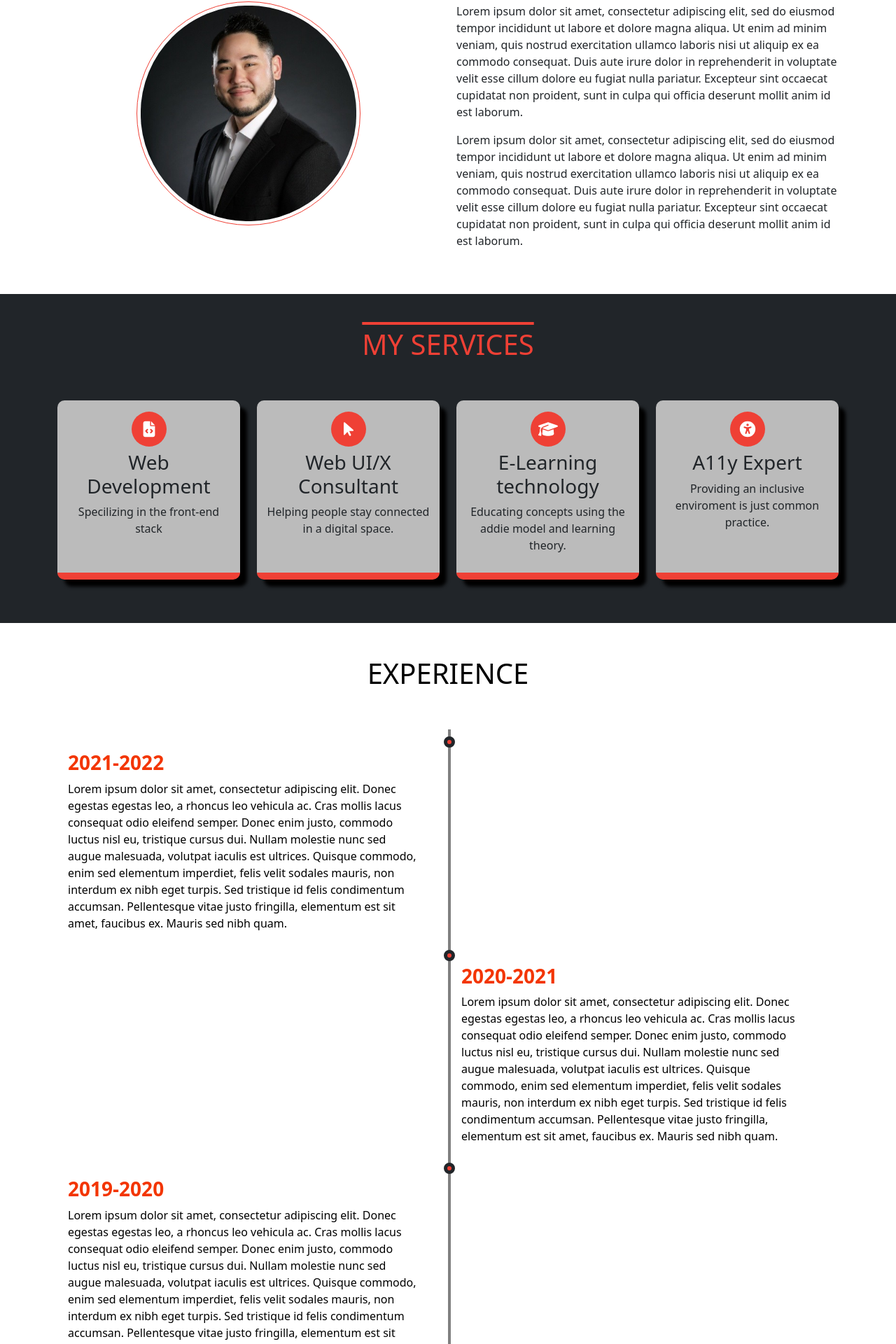
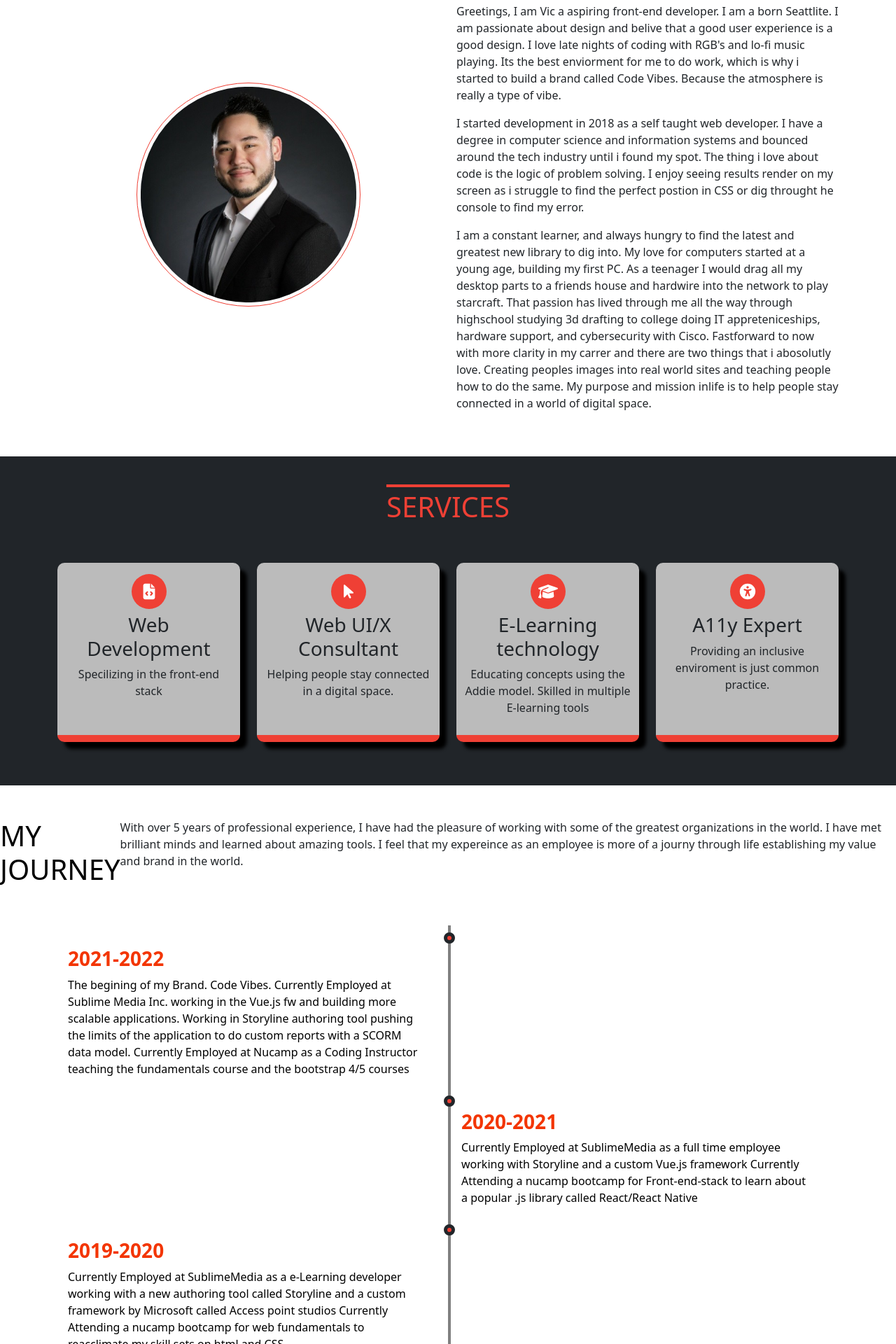
Before and after one commit to victorswanberg/portfolio, a React (Create React App) app: page / in a window 1280 px wide. Shown: the part 736-2656 px from the top of the page at 70% size. Built offline with nearby package versions, Linux system fonts and the light colour scheme.

Commit message:
Added some content in

```diff
--- a/package.json
+++ b/package.json
@@ -15,6 +15,7 @@
     "bootstrap": "^5.1.3",
     "emailjs-com": "^3.2.0",
     "react": "^17.0.2",
+    "react-bootstrap": "^2.2.2",
     "react-dom": "^17.0.2",
     "react-hook-form": "^7.28.1",
     "react-responsive-carousel": "^3.2.23",
--- a/src/components/AboutMe.js
+++ b/src/components/AboutMe.js
@@ -14,10 +14,13 @@ const AboutMe = () => {
                 <div className="col-lg-6 col-xm-12">
                     <h1 className="profile-header mb-1">About me</h1>
                     <p>
-                    Lorem ipsum dolor sit amet, consectetur adipiscing elit, sed do eiusmod tempor incididunt ut labore et dolore magna aliqua. Ut enim ad minim veniam, quis nostrud exercitation ullamco laboris nisi ut aliquip ex ea commodo consequat. Duis aute irure dolor in reprehenderit in voluptate velit esse cillum dolore eu fugiat nulla pariatur. Excepteur sint occaecat cupidatat non proident, sunt in culpa qui officia deserunt mollit anim id est laborum.
+                    Greetings, I am Vic a aspiring front-end developer. I am a born Seattlite. I am passionate about design and belive that a good user experience is a good design. I love late nights of coding with RGB's and lo-fi music playing. Its the best enviorment for me to do work, which is why i started to build a brand called Code Vibes. Because the atmosphere is really a type of vibe.
                     </p>
                     <p>
-                    Lorem ipsum dolor sit amet, consectetur adipiscing elit, sed do eiusmod tempor incididunt ut labore et dolore magna aliqua. Ut enim ad minim veniam, quis nostrud exercitation ullamco laboris nisi ut aliquip ex ea commodo consequat. Duis aute irure dolor in reprehenderit in voluptate velit esse cillum dolore eu fugiat nulla pariatur. Excepteur sint occaecat cupidatat non proident, sunt in culpa qui officia deserunt mollit anim id est laborum.
+                    I started development in 2018 as a self taught web developer. I have a degree in computer science and information systems and bounced around the tech industry until i found my spot. The thing i love about code is the logic of problem solving. I enjoy seeing results render on my screen as i struggle to find the perfect postion in CSS or dig throught he console to find my error.
+                    </p>
+                    <p>
+                    I am a constant learner, and always hungry to find the latest and greatest new library to dig into. My love for computers started at a young age, building my first PC. As a teenager I would drag all my desktop parts to a friends house and hardwire into the network to play starcraft. That passion has lived through me all the way through highschool studying 3d drafting to college doing IT appreteniceships, hardware support, and cybersecurity with Cisco. Fastforward to now with more clarity in my carrer and there are two things that i abosolutly love. Creating peoples images into real world sites and teaching people how to do the same. My purpose and mission inlife is to help people stay connected in a world of digital space.
                     </p>
                 </div>
             </div>
--- a/src/components/Experience.js
+++ b/src/components/Experience.js
@@ -4,7 +4,9 @@ const Experience = () => {
     return (
         <div id="experience" className="experience">
             <div className="d-flex justify-content-center my-5">
-                <h1>Experience</h1>
+                <h1>My Journey</h1>
+                <p>With over 5 years of professional experience, I have had the pleasure of working with some of the greatest organizations in the world. I have met brilliant minds and learned about amazing tools. I feel that my expereince as an employee is more of a journy through life establishing my value and brand in the world.
+                </p>
             </div>
         <div className="container">
             <div className="row justify-content-start">
@@ -13,7 +15,11 @@ const Experience = () => {
                         <div className="timeline-content">
                             <h3>2021-2022</h3>
                             <p>
-                                Lorem ipsum dolor sit amet, consectetur adipiscing elit. Donec egestas egestas leo, a rhoncus leo vehicula ac. Cras mollis lacus consequat odio eleifend semper. Donec enim justo, commodo luctus nisl eu, tristique cursus dui. Nullam molestie nunc sed augue malesuada, volutpat iaculis est ultrices. Quisque commodo, enim sed elementum imperdiet, felis velit sodales mauris, non interdum ex nibh eget turpis. Sed tristique id felis condimentum accumsan. Pellentesque vitae justo fringilla, elementum est sit amet, faucibus ex. Mauris sed nibh quam.
+                            The begining of my Brand. Code Vibes.
+
+                            Currently Employed at Sublime Media Inc. working in the Vue.js fw and building more scalable applications. Working in Storyline authoring tool pushing the limits of the application to do custom reports with a SCORM data model.
+
+                            Currently Employed at Nucamp as a Coding Instructor teaching the fundamentals course and the bootstrap 4/5 courses
                             </p>
                         </div>
                 </div>
@@ -25,7 +31,9 @@ const Experience = () => {
                     <div className="timeline-content">
                         <h3>2020-2021</h3>
                         <p>
-                            Lorem ipsum dolor sit amet, consectetur adipiscing elit. Donec egestas egestas leo, a rhoncus leo vehicula ac. Cras mollis lacus consequat odio eleifend semper. Donec enim justo, commodo luctus nisl eu, tristique cursus dui. Nullam molestie nunc sed augue malesuada, volutpat iaculis est ultrices. Quisque commodo, enim sed elementum imperdiet, felis velit sodales mauris, non interdum ex nibh eget turpis. Sed tristique id felis condimentum accumsan. Pellentesque vitae justo fringilla, elementum est sit amet, faucibus ex. Mauris sed nibh quam.
+                        Currently Employed at SublimeMedia as a full time employee working with Storyline and a custom Vue.js framework
+
+                        Currently Attending a nucamp bootcamp for Front-end-stack to learn about a popular .js library called React/React Native
                         </p>
                     </div>
                 </div>
@@ -37,7 +45,9 @@ const Experience = () => {
                     <div className="timeline-content">
                         <h3>2019-2020</h3>
                         <p>
-                            Lorem ipsum dolor sit amet, consectetur adipiscing elit. Donec egestas egestas leo, a rhoncus leo vehicula ac. Cras mollis lacus consequat odio eleifend semper. Donec enim justo, commodo luctus nisl eu, tristique cursus dui. Nullam molestie nunc sed augue malesuada, volutpat iaculis est ultrices. Quisque commodo, enim sed elementum imperdiet, felis velit sodales mauris, non interdum ex nibh eget turpis. Sed tristique id felis condimentum accumsan. Pellentesque vitae justo fringilla, elementum est sit amet, faucibus ex. Mauris sed nibh quam.
+                            Currently Employed at SublimeMedia as a e-Learning developer working with a new authoring tool called Storyline and a custom framework by Microsoft called Access point studios
+
+                            Currently Attending a nucamp bootcamp for web fundamentals to reacclimate my skill sets on html and CSS
                         </p>
                     </div>
                 </div>
@@ -49,7 +59,9 @@ const Experience = () => {
                     <div className="timeline-content">
                         <h3>2018-2019</h3>
                         <p>
-                            Lorem ipsum dolor sit amet, consectetur adipiscing elit. Donec egestas egestas leo, a rhoncus leo vehicula ac. Cras mollis lacus consequat odio eleifend semper. Donec enim justo, commodo luctus nisl eu, tristique cursus dui. Nullam molestie nunc sed augue malesuada, volutpat iaculis est ultrices. Quisque commodo, enim sed elementum imperdiet, felis velit sodales mauris, non interdum ex nibh eget turpis. Sed tristique id felis condimentum accumsan. Pellentesque vitae justo fringilla, elementum est sit amet, faucibus ex. Mauris sed nibh quam.
+                            Employed at a Company called Philip J Boren.
+
+                            Hired at a Company called Sublime Media as a contractor working with authoring tools for instructional designers. Primary tool was Adobe Captivate.
                         </p>
                     </div>
                 </div>
--- a/src/components/Header.js
+++ b/src/components/Header.js
@@ -20,7 +20,7 @@ const Header = () => {
                     loop
                 />
                 <div className="mt-4 mb-4">
-                  <a href="#" className="btn-main-offer">Contact Me</a></div>
+                  <a href="#contact" className="btn-main-offer">Contact Me</a></div>
                 </div>
             </div>
         </div>
--- a/src/components/Navbar.js
+++ b/src/components/Navbar.js
@@ -25,10 +25,10 @@ const Navbar = () => {
             <Link smooth={true} to="about-me" offset={-110} className="nav-link" href="#">About me</Link>
           </li>
           <li className="nav-item">
-            <Link smooth={true} to="portfolio" offset={-110} className="nav-link" href="#">Portfolio</Link>
+            <Link smooth={true} to="services" offset={-110} className="nav-link" href="#">Services</Link>
           </li>
           <li className="nav-item">
-            <Link smooth={true} to="services" offset={-110} className="nav-link" href="#">Services</Link>
+            <Link smooth={true} to="portfolio" offset={-110} className="nav-link" href="#">Portfolio</Link>
           </li>
           <li className="nav-item">
             <Link smooth={true} to="contact" offset={-110} className="nav-link" href="#">Contact</Link>
--- a/src/components/Portfolio.js
+++ b/src/components/Portfolio.js
@@ -13,14 +13,12 @@ const Portfolio = () => {
             <div className="container">
                 <div className="row">
                     <div className="col-lg-3 col-md-6 col-sm-6">
-
                         <div className="portfolio-image-box">
                             <img className="portfolio-image" src={triplexxx} alt="triple xxx restraunt" />
                             <div className="overflow"></div>
                             <FontAwesomeIcon className="portfolio-icon" icon={faSearchPlus} />
                         </div>
                     </div>
-
                     {/* - */}
                     <div className="col-lg-3 col-md-6 col-sm-6">
                         <div className="portfolio-image-box">
--- a/src/components/Services.js
+++ b/src/components/Services.js
@@ -1,6 +1,5 @@
 import React from 'react';
 import { FontAwesomeIcon } from '@fortawesome/react-fontawesome'
-// import { faTwitter, faFontAwesome } from '@fortawesome/free-brand-svg-icons';
  import { faUniversalAccess , faGraduationCap , faArrowPointer , faFileCode } from '@fortawesome/free-solid-svg-icons';
 
 
@@ -8,7 +7,7 @@ import { FontAwesomeIcon } from '@fortawesome/react-fontawesome'
 const Services = () => {
     return (
         <div id="services" className="services">
-            <h1 className="py-5">My services</h1>
+            <h1 className="py-5">Services</h1>
             <div className="container">
                 <div className="row">
                     <div className="col-lg-3 col-md-6 col-sm-6">
@@ -37,7 +36,7 @@ const Services = () => {
                                 <FontAwesomeIcon className="icon" icon={faGraduationCap} size="2x" />
                             </div>
                             <h3>E-Learning technology</h3>
-                            <p>Educating concepts using the addie model and learning theory.</p>
+                            <p>Educating concepts using the Addie model. Skilled in multiple E-learning tools</p>
                         </div>
                     </div>
                     {/* - */}
```
Also changed, not shown: 1 other file (tests, documents, lock files or other folders).
